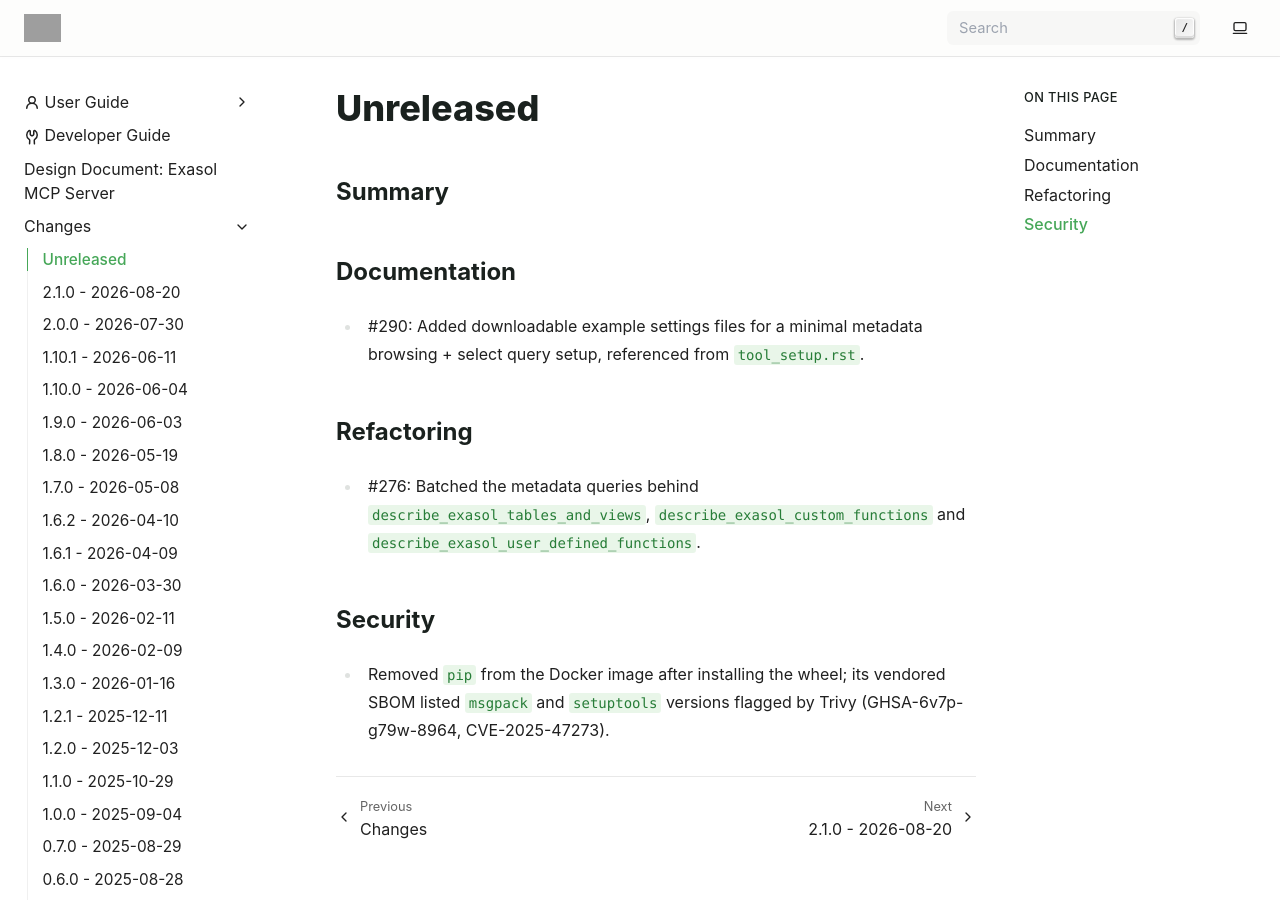
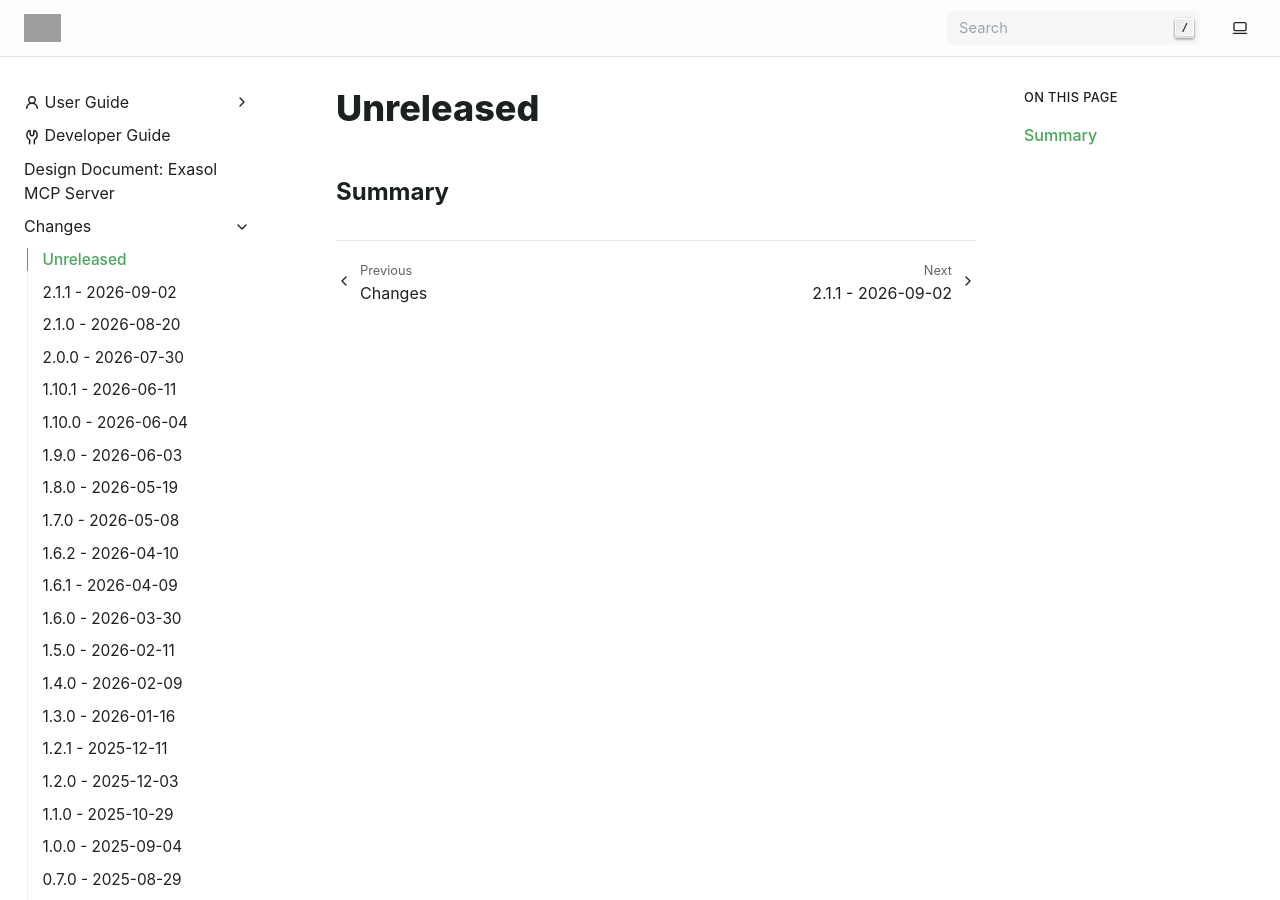
Before and after one commit to exasol/mcp-server, a Sphinx documentation site: the page built from doc/changes/unreleased.md, in a window 1280 px wide and 900 px high. Built offline with Sphinx 7.4.7, drawn with Linux system fonts in a browser that asks for light colours; grey boxes are pictures that could not be loaded.

```diff
--- a/doc/changes/unreleased.md
+++ b/doc/changes/unreleased.md
@@ -1,19 +1,3 @@
 # Unreleased
 
 ## Summary
-
-## Documentation
-
-* #290: Added downloadable example settings files for a minimal metadata
-  browsing + select query setup, referenced from `tool_setup.rst`.
-
-## Refactoring
-
-* #276: Batched the metadata queries behind `describe_exasol_tables_and_views`,
-  `describe_exasol_custom_functions` and `describe_exasol_user_defined_functions`.
-
-## Security
-
-* Removed `pip` from the Docker image after installing the wheel; its vendored
-  SBOM listed `msgpack` and `setuptools` versions flagged by Trivy
-  (GHSA-6v7p-g79w-8964, CVE-2025-47273).
--- a/pyproject.toml
+++ b/pyproject.toml
@@ -1,6 +1,6 @@
 [project]
 name = "exasol-mcp-server"
-version = "2.1.0"
+version = "2.1.1"
 description = "Exasol MCP Server"
 authors = [{ name = "Mikhail Beck", email = "mikhail.beck@exasol.com" }]
 requires-python = ">=3.11,<3.15"
```
Also changed, not shown: doc/changes/changelog.md (+2 -0 lines), doc/changes/changes_2.1.1.md (added, +54 -0 lines).
